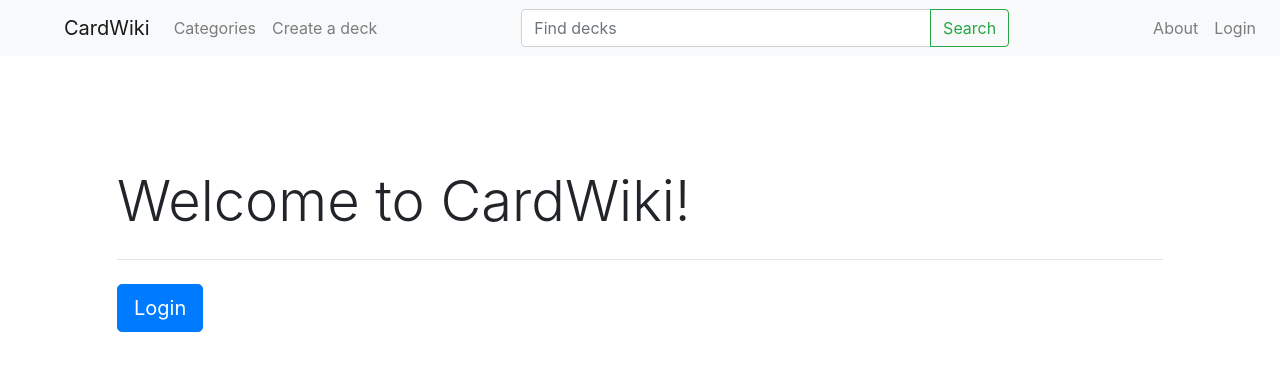
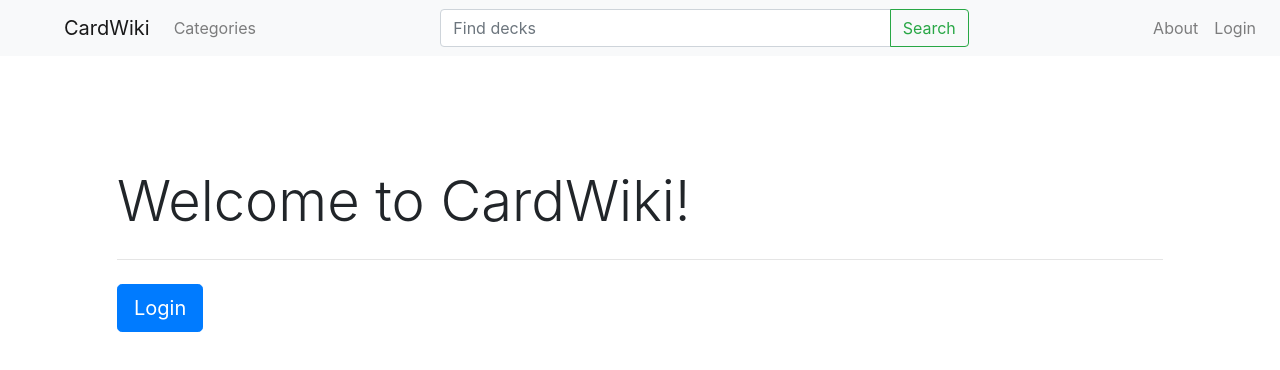
Before and after one commit to cardwiki/cardwiki, an Angular app in the folder frontend/: page / in a window 1280 px wide. Shown: the top 370 px of the page. Built offline with nearby package versions, Linux system fonts and the light colour scheme.

Commit message:
hide Create a deck if logged out

```diff
--- a/frontend/src/app/components/header/header.component.html
+++ b/frontend/src/app/components/header/header.component.html
@@ -10,7 +10,7 @@
       <li class="nav-item">
         <a class="nav-link" routerLink="/categories">Categories</a>
       </li>
-      <li class="nav-item">
+      <li class="nav-item" *ngIf="authService.isLoggedIn()">
         <a class="nav-link" (click)="openDeckModal()">Create a deck</a>
       </li>
     </ul>
```
